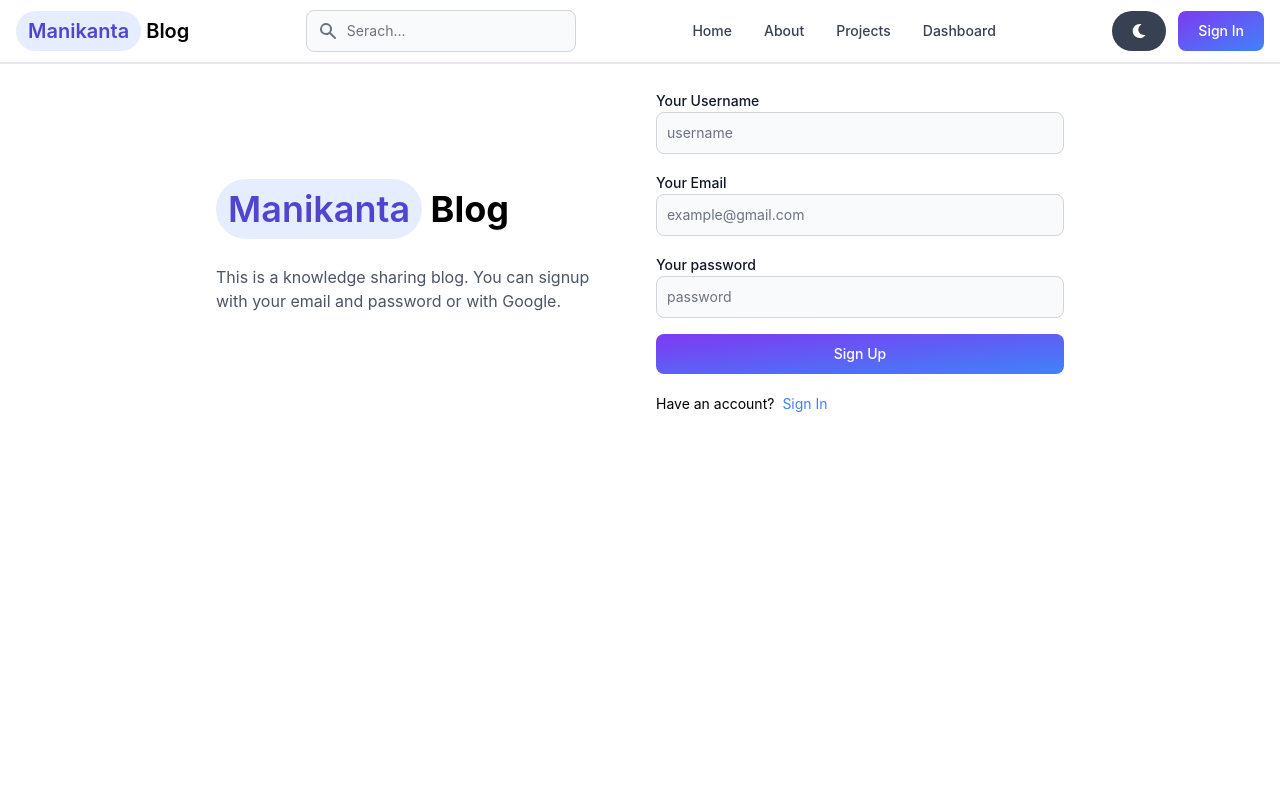
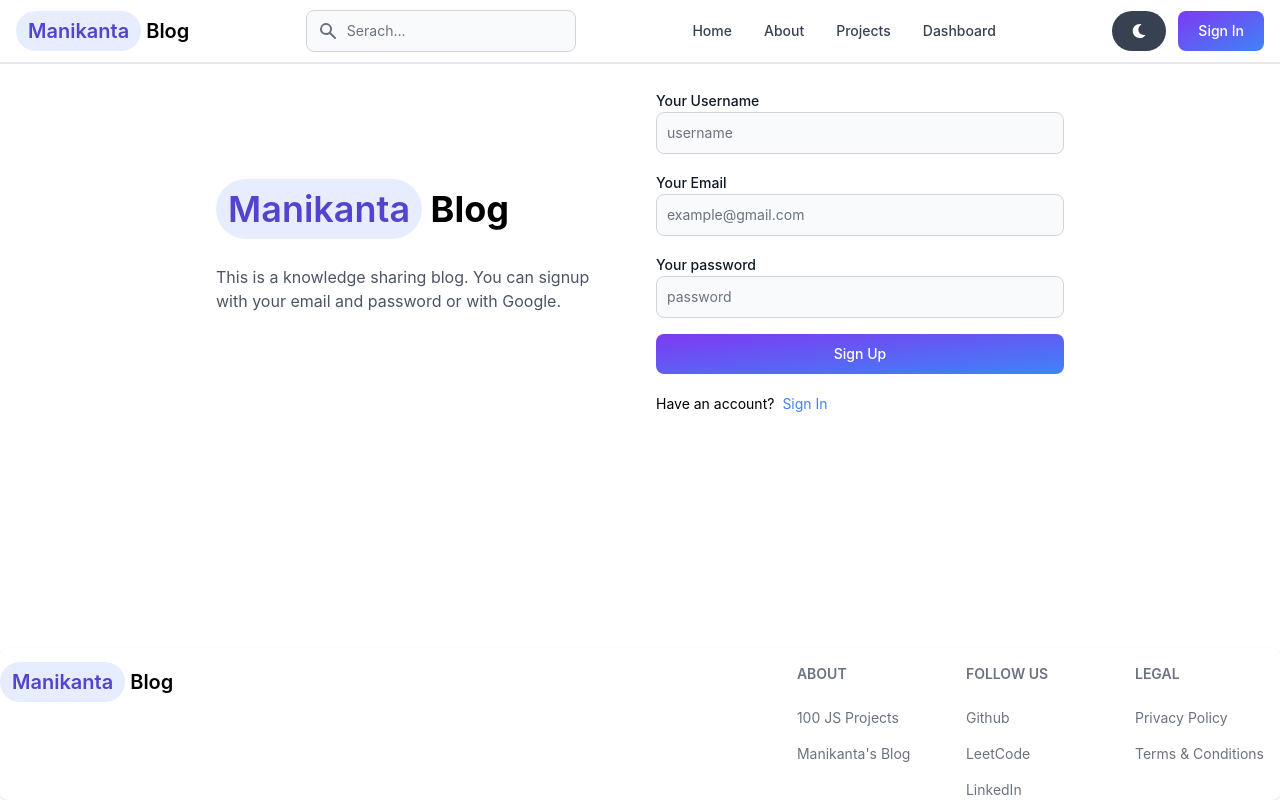
Before and after one commit to mreddyveera/mreddyveera-blog, a React (Vite) app in the folder client/: page /signup in a window 1280 px wide. Built offline with nearby package versions, Linux system fonts and the light colour scheme.

Commit message:
Created footer and sticked it to bottom

```diff
--- a/client/src/App.jsx
+++ b/client/src/App.jsx
@@ -6,13 +6,15 @@ import Signup from "./pages/Signup.jsx";
 import Projects from "./pages/Projects.jsx";
 import About from "./pages/About.jsx";
 import Header from './components/Header.jsx';
-import Signup1 from "./pages/Signup1.jsx";
+import Footer from "./components/FooterComp.jsx";
+
 function App() {
-
   return (
-    <>
+    <div>
     <BrowserRouter>
+      <div className="min-h-screen flex flex-col">
         <Header />
+        <main className="flex-grow">
           <Routes>
             <Route path="/" element={<Home />}/>
             <Route path="/about" element={<About />}/>
@@ -20,10 +22,12 @@ function App() {
             <Route path="/projects" element={<Projects />}/>
             <Route path="/signin" element={<Signin/>}/>
             <Route path="/signup" element={<Signup/>}/>
-        <Route path="/signup1" element={<Signup1/>}/>
           </Routes>
+        </main>
+        <Footer/>
+      </div>
     </BrowserRouter>
-    </>
+    </div>
   )
 }
 
--- /dev/null
+++ b/client/src/components/FooterComp.jsx
@@ -0,0 +1,82 @@
+import { Footer,FooterTitle,FooterLink,FooterLinkGroup, FooterDivider, FooterCopyright, FooterIcon } from "flowbite-react";
+import {Link} from "react-router-dom";
+import { FaFacebook, FaTelegram } from "react-icons/fa";
+
+function FooterComp() {
+  return (
+    <Footer className="fixed bottom-0 w-full border-t-8">
+      <div className="w-full max-w-7xl mx-auto">
+        <div className="grid w-full justify-between sm:flex md:grid-cols-1">
+          <div className="mt-5">
+            <Link
+              to="/"
+              className="self-center whitespace-nowrap text-sm sm:text-xl font-semibold dark:text-white"
+            >
+              <span className="px-3 py-2 rounded-full bg-indigo-100 text-indigo-700 font-semibold">
+                Manikanta
+              </span>{" "}
+              Blog
+            </Link>
+          </div>
+          <div className="grid grid-cols-2 gap-8 sm: mt-4 sm:grid-cols-3 sm:gap-6">
+            <div>
+            <FooterTitle title='About'/>
+            <FooterLinkGroup col>
+              <FooterLink href="https://www.100jsprojects.com"
+               target='_blank'
+               rel="noopener noreferrer">
+                100 JS Projects
+              </FooterLink>
+              <FooterLink href="/about"
+               target='_blank'
+               rel="noopener noreferrer">
+                Manikanta's Blog
+              </FooterLink>
+            </FooterLinkGroup>
+            </div>
+            <div>
+            <FooterTitle title='FOLLOW US'/>
+            <FooterLinkGroup col>
+              <FooterLink href="https://github.com/mreddyveera"
+               target='_blank'
+               rel="noopener noreferrer">
+                Github
+              </FooterLink>
+              <FooterLink href="https://leetcode.com/u/ReddyVeeraManikanta/"
+               target='_blank'
+               rel="noopener noreferrer">
+                LeetCode
+              </FooterLink>
+              <FooterLink href="https://www.linkedin.com/in/mreddyveera/"
+               target='_blank'
+               rel="noopener noreferrer">
+                LinkedIn
+              </FooterLink>
+            </FooterLinkGroup>
+            </div>
+            <div>
+            <FooterTitle title='LEGAL'/>
+            <FooterLinkGroup col>
+              <FooterLink href="#"
+               target='_blank'
+               rel="noopener noreferrer">
+                Privacy Policy
+              </FooterLink>
+              <FooterLink href="#"
+               target='_blank'
+               rel="noopener noreferrer">
+                Terms & Conditions
+              </FooterLink>
+            </FooterLinkGroup>
+            </div>
+
+
+          </div>
+        </div>
+      </div>
+    </Footer>
+  );
+}
+
+
+export default FooterComp;
--- a/client/src/pages/Signup.jsx
+++ b/client/src/pages/Signup.jsx
@@ -68,7 +68,7 @@ function Signup() {
     }
   };
   return (
-    <div className="min-h-screen flex items-center justify-center">
+    <div className="flex items-center justify-center w-full">
       {/* Main container with left + right */}
       <div className="flex p-6 max-w-4xl w-full flex-col md:flex-row gap-8">
         {/* Left */}
--- a/package.json
+++ b/package.json
@@ -25,6 +25,7 @@
     "dotenv": "^17.2.1",
     "express": "^5.1.0",
     "mongoose": "^8.17.1",
-    "nodemon": "^3.1.10"
+    "nodemon": "^3.1.10",
+    "react-icons": "^5.5.0"
   }
 }
```
Also changed, not shown: 1 other file (tests, documents, lock files or other folders). Lines whose indentation alone changed are shown as unchanged.
